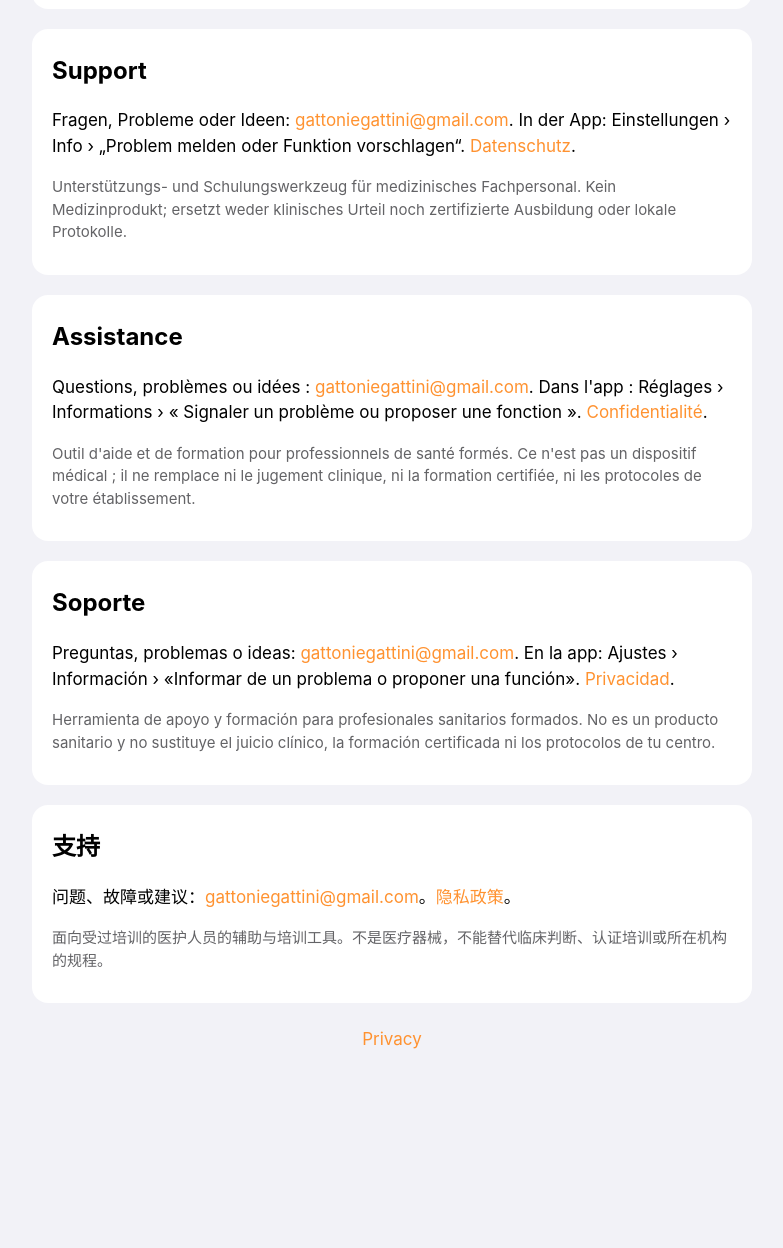
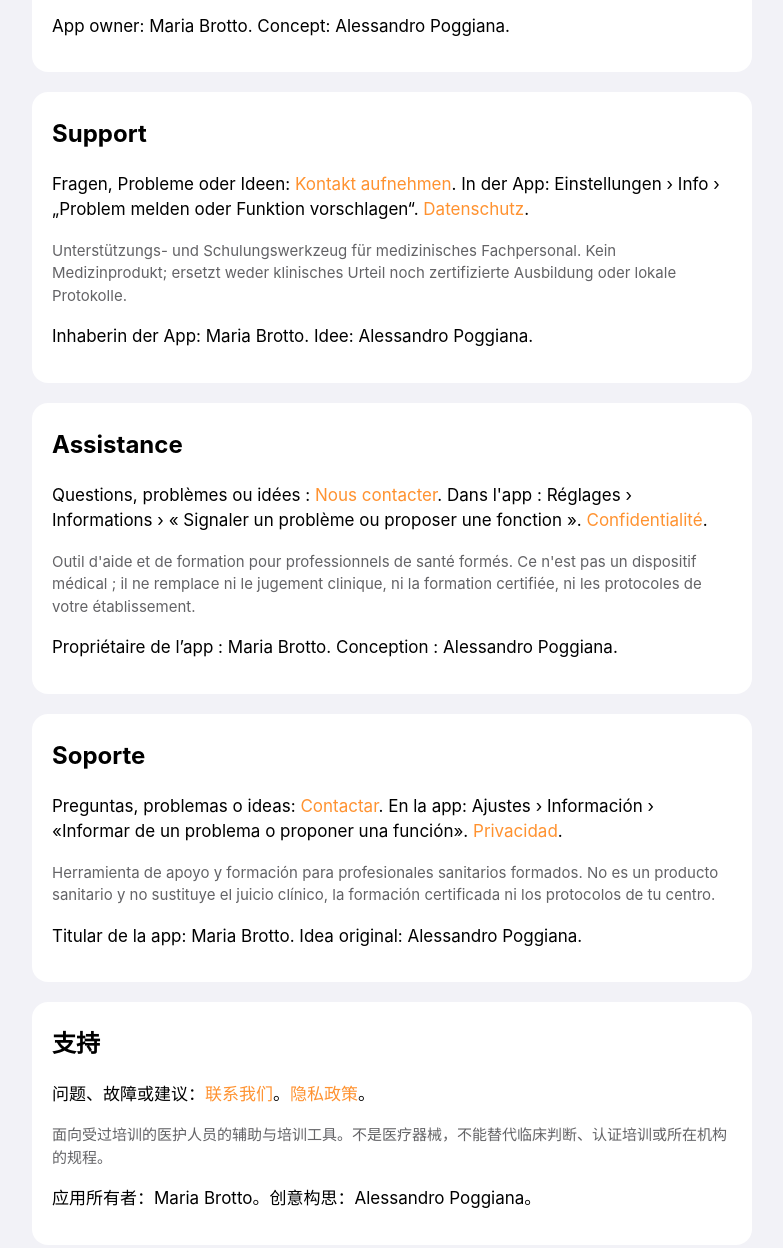
Before and after one commit to alepgg/aclsleader, a plain HTML site: page support.html in a window 1280 px wide. Shown: the part 1411-2659 px from the top of the page, without its empty margins (248-1031 px from the left). Before the commit the page ends 2512 px from the top, so only its background shows below. Drawn offline with Linux system fonts and the light colour scheme.

Commit message:
Update app ownership credits and localized email contact links

```diff
--- a/support.html
+++ b/support.html
@@ -15,48 +15,54 @@
 
 <section id="it" lang="it">
 <h2>Supporto</h2>
-<p>ACLS Leader tiene i tempi dell'arresto cardiaco dell'adulto (linee guida AHA 2025 o ERC 2025) su iPhone, iPad, iPhone Duo e Apple Watch e una guida con corso di ECG.</p>
-<p>Domande, problemi o idee: scrivi a <a href="mailto:gattoniegattini@gmail.com?subject=ACLS%20Leader">gattoniegattini@gmail.com</a>. Rispondiamo di solito entro due giorni lavorativi. Dall'app: Impostazioni › Informazioni › "Segnala un problema o proponi una funzione" (la versione viene aggiunta da sola).</p>
+<p>ACLS Leader tiene i tempi dell'arresto cardiaco dell'adulto (linee guida AHA 2025 o ERC 2025) su iPhone, iPad, iPhone Duo e Apple Watch e offre una guida con corso di ECG.</p>
+<p>Domande, problemi o idee: <a href="mailto:gattoniegattini@gmail.com?subject=ACLS%20Leader">Contattaci</a>. Rispondiamo di solito entro due giorni lavorativi. Dall'app: Impostazioni › Informazioni › "Segnala un problema o proponi una funzione" (la versione viene aggiunta da sola).</p>
 <h3>Domande frequenti</h3>
 <p><strong>L'Apple Watch continua quando abbasso il polso?</strong> Sì, durante un arresto in corso l'app resta attiva e vibra a fine ciclo e per i farmaci.</p>
 <p><strong>Il metronomo si sente a schermo bloccato?</strong> Sì, su iPhone, finché l'arresto è in corso e il suono è attivo.</p>
 <p><strong>Dove sono i miei dati?</strong> Solo sui tuoi dispositivi. Vedi l'<a href="privacy.html#it">informativa sulla privacy</a>.</p>
 <p class="note">ACLS Leader è uno strumento di supporto per professionisti sanitari formati e per la formazione. Non è un dispositivo medico e non sostituisce il giudizio clinico, la formazione certificata né i protocolli della tua struttura. Non è affiliata né approvata da AHA o ERC.</p>
+<p>Titolare dell’app: Maria Brotto. Ideazione: Alessandro Poggiana.</p>
 </section>
 
 <section id="en" lang="en">
 <h2>Support</h2>
 <p>ACLS Leader keeps the time during adult cardiac arrest (AHA 2025 or ERC 2025 guidelines) on iPhone, iPad, iPhone Duo and Apple Watch, with a guide including an ECG course.</p>
-<p>Questions, problems or ideas: write to <a href="mailto:gattoniegattini@gmail.com?subject=ACLS%20Leader">gattoniegattini@gmail.com</a>. We usually reply within two working days. In the app: Settings › About › "Report a problem or suggest a feature".</p>
+<p>Questions, problems or ideas: <a href="mailto:gattoniegattini@gmail.com?subject=ACLS%20Leader">Contact us</a>. We usually reply within two working days. In the app: Settings › About › "Report a problem or suggest a feature".</p>
 <h3>FAQ</h3>
 <p><strong>Does the Apple Watch keep going when I lower my wrist?</strong> Yes, during an active code the app stays active and taps you at the end of each cycle and for drugs.</p>
 <p><strong>Can I hear the metronome with the screen locked?</strong> Yes, on iPhone, while a code is active and sound is on.</p>
 <p><strong>Where is my data?</strong> Only on your devices. See the <a href="privacy.html#en">privacy policy</a>.</p>
 <p class="note">ACLS Leader is a support and training tool for trained healthcare professionals. It is not a medical device and does not replace clinical judgment, certified training or your institution's protocols. Not affiliated with or endorsed by AHA or ERC.</p>
+<p>App owner: Maria Brotto. Concept: Alessandro Poggiana.</p>
 </section>
 
 <section id="de" lang="de">
 <h2>Support</h2>
-<p>Fragen, Probleme oder Ideen: <a href="mailto:gattoniegattini@gmail.com?subject=ACLS%20Leader">gattoniegattini@gmail.com</a>. In der App: Einstellungen › Info › „Problem melden oder Funktion vorschlagen“. <a href="privacy.html#de">Datenschutz</a>.</p>
+<p>Fragen, Probleme oder Ideen: <a href="mailto:gattoniegattini@gmail.com?subject=ACLS%20Leader">Kontakt aufnehmen</a>. In der App: Einstellungen › Info › „Problem melden oder Funktion vorschlagen“. <a href="privacy.html#de">Datenschutz</a>.</p>
 <p class="note">Unterstützungs- und Schulungswerkzeug für medizinisches Fachpersonal. Kein Medizinprodukt; ersetzt weder klinisches Urteil noch zertifizierte Ausbildung oder lokale Protokolle.</p>
+<p>Inhaberin der App: Maria Brotto. Idee: Alessandro Poggiana.</p>
 </section>
 
 <section id="fr" lang="fr">
 <h2>Assistance</h2>
-<p>Questions, problèmes ou idées : <a href="mailto:gattoniegattini@gmail.com?subject=ACLS%20Leader">gattoniegattini@gmail.com</a>. Dans l'app : Réglages › Informations › « Signaler un problème ou proposer une fonction ». <a href="privacy.html#fr">Confidentialité</a>.</p>
+<p>Questions, problèmes ou idées : <a href="mailto:gattoniegattini@gmail.com?subject=ACLS%20Leader">Nous contacter</a>. Dans l'app : Réglages › Informations › « Signaler un problème ou proposer une fonction ». <a href="privacy.html#fr">Confidentialité</a>.</p>
 <p class="note">Outil d'aide et de formation pour professionnels de santé formés. Ce n'est pas un dispositif médical ; il ne remplace ni le jugement clinique, ni la formation certifiée, ni les protocoles de votre établissement.</p>
+<p>Propriétaire de l’app : Maria Brotto. Conception : Alessandro Poggiana.</p>
 </section>
 
 <section id="es" lang="es">
 <h2>Soporte</h2>
-<p>Preguntas, problemas o ideas: <a href="mailto:gattoniegattini@gmail.com?subject=ACLS%20Leader">gattoniegattini@gmail.com</a>. En la app: Ajustes › Información › «Informar de un problema o proponer una función». <a href="privacy.html#es">Privacidad</a>.</p>
+<p>Preguntas, problemas o ideas: <a href="mailto:gattoniegattini@gmail.com?subject=ACLS%20Leader">Contactar</a>. En la app: Ajustes › Información › «Informar de un problema o proponer una función». <a href="privacy.html#es">Privacidad</a>.</p>
 <p class="note">Herramienta de apoyo y formación para profesionales sanitarios formados. No es un producto sanitario y no sustituye el juicio clínico, la formación certificada ni los protocolos de tu centro.</p>
+<p>Titular de la app: Maria Brotto. Idea original: Alessandro Poggiana.</p>
 </section>
 
 <section id="zh" lang="zh-Hans">
 <h2>支持</h2>
-<p>问题、故障或建议：<a href="mailto:gattoniegattini@gmail.com?subject=ACLS%20Leader">gattoniegattini@gmail.com</a>。<a href="privacy.html#zh">隐私政策</a>。</p>
+<p>问题、故障或建议：<a href="mailto:gattoniegattini@gmail.com?subject=ACLS%20Leader">联系我们</a>。<a href="privacy.html#zh">隐私政策</a>。</p>
 <p class="note">面向受过培训的医护人员的辅助与培训工具。不是医疗器械，不能替代临床判断、认证培训或所在机构的规程。</p>
+<p>应用所有者：Maria Brotto。创意构思：Alessandro Poggiana。</p>
 </section>
 
 <footer><a href="privacy.html">Privacy</a></footer>
```
